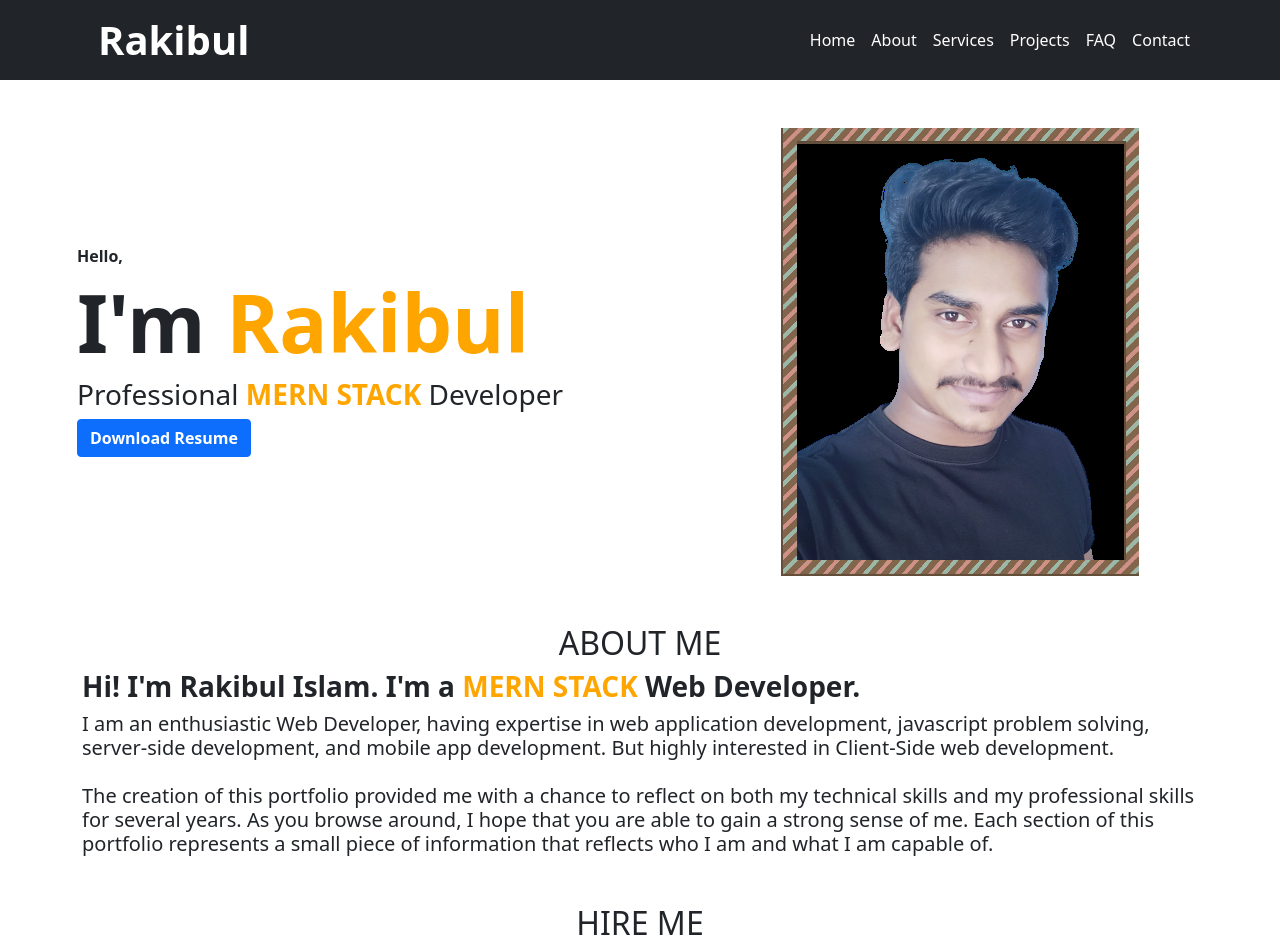
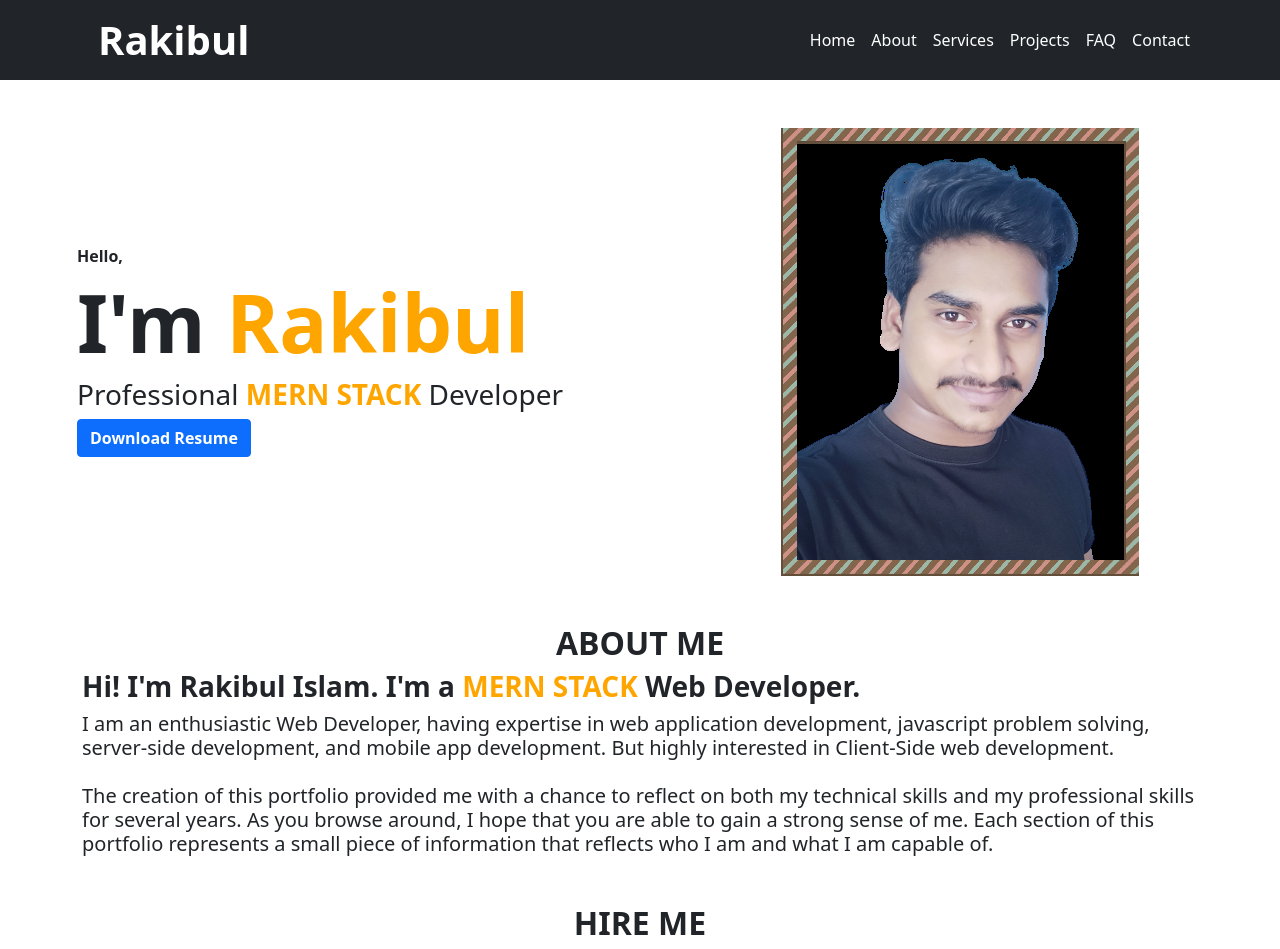
Before and after one commit to coderrakibul/personal-portfolio, a React (Create React App) app: page / in a window 1280 px wide. Shown: the top 949 px of the page. Built offline with nearby package versions, Linux system fonts and the light colour scheme.

Commit message:
font weight updated

```diff
--- a/src/pages/Home/Hire.js
+++ b/src/pages/Home/Hire.js
@@ -5,7 +5,7 @@
 const Hire = () => {
     return (
         <section className='container mt-5 mb-5'>
-            <h2 className='text-center text-uppercase'>Hire Me</h2>
+            <h2 className='text-center text-uppercase fw-bold'>Hire Me</h2>
             <div className="row row-cols-1 row-cols-md-2 row-cols-lg-3 g-4">
 
                 <div className="col">
--- a/src/pages/Home/More.js
+++ b/src/pages/Home/More.js
@@ -3,7 +3,7 @@
 const More = () => {
     return (
         <section className='container mt-5 mb-5'>
-            <h2 className='text-center text-uppercase'>About Me</h2>
+            <h2 className='text-center text-uppercase fw-bold'>About Me</h2>
 
             <div className='col'>
                 <h3 className="fw-bold">
```
